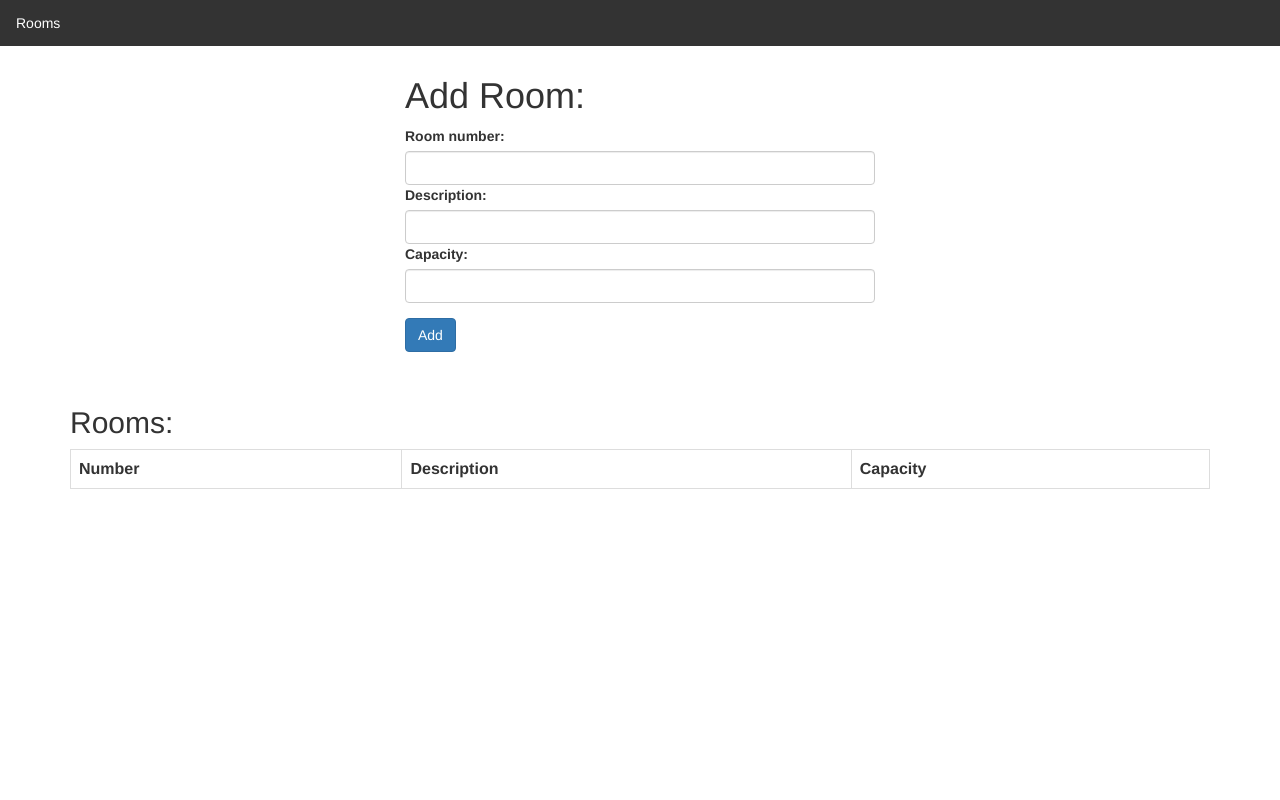
After one commit to Veljko97/TIM25-ISA_MRS, a Spring Boot app: page /admin/rooms.html in a window 1280 px wide. The commit adds this page. Run offline with Spring Boot 4, Linux system fonts and the light colour scheme; data that the repository does not hold is empty.

Commit message:
Izmena, brisanje i dodavanje soba

```diff
--- a/Rezervisi/src/main/java/siit/tim25/rezervisi/Controller/HotelController.java
+++ b/Rezervisi/src/main/java/siit/tim25/rezervisi/Controller/HotelController.java
@@ -1,6 +1,8 @@
 package siit.tim25.rezervisi.Controller;
 
 import java.util.List;
+
+import javax.servlet.http.HttpServletRequest;
 
 import org.springframework.beans.factory.annotation.Autowired;
 import org.springframework.http.HttpStatus;
@@ -11,9 +13,10 @@ import org.springframework.web.bind.annotation.PostMapping;
 import org.springframework.web.bind.annotation.RequestBody;
 import org.springframework.web.bind.annotation.RequestMapping;
 import org.springframework.web.bind.annotation.RestController;
-
 import siit.tim25.rezervisi.Beans.Hotel;
+import siit.tim25.rezervisi.Beans.Room;
 import siit.tim25.rezervisi.Services.HotelServices;
+import siit.tim25.rezervisi.Services.RoomServices;
 
 
 
@@ -24,6 +27,9 @@ public class HotelController {
 
 	@Autowired
 	private HotelServices hotelServices;
+
+	@Autowired
+	private RoomServices roomServices;
 
 	@PostMapping(path="/addHotel", consumes = MediaType.APPLICATION_JSON_VALUE)
 	public ResponseEntity<List<Hotel>> addHotel(@RequestBody Hotel hotel)  {
@@ -37,4 +43,44 @@ public class HotelController {
 		return new ResponseEntity<List<Hotel>>(hotelServices.findAll(),HttpStatus.OK);
 	}
 
+
+	@PostMapping(path="/addRoom", consumes = MediaType.APPLICATION_JSON_VALUE, produces = MediaType.APPLICATION_JSON_VALUE)
+	public ResponseEntity<List<Room>> addRoom (HttpServletRequest request, @RequestBody Room room) {
+		if(roomServices.findOneByRoomNumber(room.getRoomNumber())!=null)
+		{
+			return new ResponseEntity<List<Room>>(HttpStatus.BAD_REQUEST);
+		}
+		roomServices.save(room);
+		return new ResponseEntity<List<Room>>(roomServices.findAll(),HttpStatus.OK);
+	}
+
+	@PostMapping(path="/editRoom", consumes = MediaType.APPLICATION_JSON_VALUE, produces = MediaType.APPLICATION_JSON_VALUE)
+	public ResponseEntity<Room> editRoom(HttpServletRequest request, @RequestBody Room modifiedRoom)
+	{
+		modifiedRoom.setRoomID(Integer.parseInt(request.getParameter("id")));
+		Room room = roomServices.findOne(Integer.parseInt(request.getParameter("id")));
+		modifiedRoom.setRoomNumber(room.getRoomNumber());
+		modifiedRoom.setRoomDescription(room.getRoomDescription());
+		modifiedRoom.setRoomCapacity(room.getRoomCapacity());
+		return new ResponseEntity<Room>(roomServices.save(modifiedRoom), HttpStatus.OK);
+	}
+
+
+	@PostMapping(path="/removeRoom", produces = MediaType.APPLICATION_JSON_VALUE)
+	public void removeRoom (HttpServletRequest request,String roomID) {
+		Hotel hotel = hotelServices.findOne(Integer.parseInt(request.getParameter("id")));
+		hotel.getRoomList().remove(roomID);
+		hotelServices.save(hotel);
+	}
+
+	@GetMapping(path="/getRoom", produces = MediaType.APPLICATION_JSON_VALUE)
+	public ResponseEntity<Room> getAirline(HttpServletRequest request)
+	{
+		return new ResponseEntity<Room>(roomServices.findOne(Integer.parseInt(request.getParameter("index"))),HttpStatus.OK);
+	}
+
+	@GetMapping(path="/showRooms", produces = MediaType.APPLICATION_JSON_VALUE)
+	public ResponseEntity<List<Room>> showRooms(HttpServletRequest request) {
+		return new ResponseEntity<List<Room>>(roomServices.findAll(), HttpStatus.OK);
+	}
 }
--- a/Rezervisi/src/main/java/siit/tim25/rezervisi/Controller/VehicleController.java
+++ b/Rezervisi/src/main/java/siit/tim25/rezervisi/Controller/VehicleController.java
@@ -1,6 +1,6 @@
 package siit.tim25.rezervisi.Controller;
 
-import java.util.ArrayList;
+
 import java.util.List;
 
 import org.springframework.beans.factory.annotation.Autowired;
--- a/Rezervisi/src/main/java/siit/tim25/rezervisi/Services/AirLineServices.java
+++ b/Rezervisi/src/main/java/siit/tim25/rezervisi/Services/AirLineServices.java
@@ -1,10 +1,9 @@
 package siit.tim25.rezervisi.Services;
 
-import java.util.ArrayList;
+
 import java.util.List;
 
 import org.springframework.beans.factory.annotation.Autowired;
-import org.springframework.http.ResponseEntity;
 import org.springframework.stereotype.Component;
 import siit.tim25.rezervisi.Beans.AirLine;
 import siit.tim25.rezervisi.Repository.AirLineRepository;
--- a/Rezervisi/src/main/java/siit/tim25/rezervisi/Services/HotelServices.java
+++ b/Rezervisi/src/main/java/siit/tim25/rezervisi/Services/HotelServices.java
@@ -1,6 +1,6 @@
 package siit.tim25.rezervisi.Services;
 
-import java.util.ArrayList;
+
 import java.util.List;
 
 import org.springframework.beans.factory.annotation.Autowired;
--- a/Rezervisi/src/main/resources/application.properties
+++ b/Rezervisi/src/main/resources/application.properties
@@ -1,9 +1,9 @@
 server.port = 8888
 
 Spring DataSource
-spring.datasource.url = jdbc:mysql://localhost:3306/rezervisi?useSSL=false&createDatabaseIfNotExist=true
+spring.datasource.url = jdbc:mysql://localhost:3306/rezervisi?useSSL=false&createDatabaseIfNotExist=true&allowPublicKeyRetrieval=true
 spring.datasource.username =root
-spring.datasource.password =root
+spring.datasource.password =023023023ms
 
 #korisno ako je konekcija dugo u idle stanju
 spring.datasource.dbcp.test-while-idle = true
@@ -16,7 +16,7 @@ spring.jpa.show-sql = true
 
 #kreira tabele na osnovu anotacija @Entity i kada aplikacija zavrsi
 #sa radom dropuje ih
-spring.jpa.hibernate.ddl-auto = create-update
+spring.jpa.hibernate.ddl-auto = update
 
 #bira najbolje konvencije imenovanja za tabele i polja u bazi
 spring.jpa.hibernate.naming.strategy = org.hibernate.cfg.ImprovedNamingStrategy
--- a/Rezervisi/src/main/resources/static/admin/hotels.html
+++ b/Rezervisi/src/main/resources/static/admin/hotels.html
@@ -30,8 +30,7 @@
           <input type="text" class="form-control" id="hotelAddress">
           <label for="hotelDesc">Description:</label>
           <input type="text" class="form-control" id="hotelDescription">
-          <label for="roomConfig">Room configuration:</label>
-          <input type="text" class="form-control" id="roomConfig">
+          <label for="roomConfig"><a href="rooms.html">Room configuration</a></label>
         </div>
         <input class="btn btn-primary" type="submit" value="Add Hotel"><br><br>
       </form>
--- /dev/null
+++ b/Rezervisi/src/main/resources/static/admin/rooms.html
@@ -0,0 +1,45 @@
+<html>
+  <head>
+    <title>Manage Rooms</title>
+    <meta name="viewport" content="width=device-width, initial-scale=1">
+    <link rel="stylesheet" type="text/css" href="../css/nav.css">
+    <link rel="stylesheet" href="https://maxcdn.bootstrapcdn.com/bootstrap/3.4.0/css/bootstrap.min.css">
+    <script src="../js/jquery.min.js"></script>
+    <script src="../service/ajaxService.js"></script>
+    <script src="../model/model.js"></script>
+    <script src="../model/rooms.js"></script>
+    <script>
+      rooms.init();
+    </script>
+  </head>
+  <body>
+    <span id="message"></span>
+    <ul id="navigationBar">
+        <li><a href="/admin-hotel/rooms.html">Rooms</a></li>
+    </ul>
+    <div class="container" style="max-width: 500px">
+      <h1>Add Room:</h1>
+      <form id="roomsForm">
+        <div class="form-group">
+          <label for="roomNumber">Room number:</label>
+          <input type="text" class="form-control" id="roomNumber">
+          <label for="roomDescription">Description:</label>
+          <input type="text" class="form-control" id="roomDescription">
+          <label for="roomCapacity">Capacity:</label>
+          <input type="text" class="form-control" id="roomCapacity">
+        </div>
+        <input type="submit" class="btn btn-primary" value="Add"><br><br>
+      </form>
+    </div>
+    <div class="container">
+      <h2>Rooms:</h2>
+      <table class="table table-hover table-bordered" style="width:100%" id="roomsTable">
+        <tr>
+          <th>Room number</th>
+          <th>Description</th>
+          <th>Capacity</th>
+        </tr>
+      </table>
+    </div>
+  </body>
+</html>
--- /dev/null
+++ b/Rezervisi/src/main/resources/static/model/rooms.js
@@ -0,0 +1,44 @@
+function Rooms(attributes, urlApi) {
+  Model.call(this, attributes, urlApi);
+}
+
+Rooms.prototype = Object.create( Model.prototype );
+
+Rooms.prototype.bindEvents = function() {
+  $(document).on('submit', '#roomsForm', this.addCallback.bind(this));
+  $(document).on('submit', '#editRoomForm', this.addCallback.bind(this));
+
+}
+
+Rooms.prototype.showAll = function(data) {
+  var table = $("#roomsTable").first();
+  table.html("<tr><th>Number</th><th>Description</th><th>Capacity</th></tr>");
+  this.list = [];
+
+  for(var i = 0; i < data.length; i++) {
+    var room = data[i];
+    this.list.push(room);
+    table.html(table.html() + "<tr><td>"+ room.roomNumber + "</td><td>" + room.roomDescription + "</td><td>" + room.roomCapacity +"</td><td><a href=\"edit-room.html?id=" + i + "\">Edit</a></td><td><button id=\"removeRoomButton\" onClick=removeRoom('"+room.roomID+"')>Remove</button></td></tr>");
+  }
+}
+
+
+
+Rooms.prototype.showCallback = function(room) { // izvuce sve inpute i ubacuje u value inputa onoga sta menjamo, ocitava se kada se otvara stranica za edit
+	  if (room) {
+	    var inputs = $("input");
+	    for(var i = 0; i < inputs.length - 1; i++) {
+	      var input = inputs.eq(i);
+	      var inputName = input.attr("id");
+	      input.attr("value", room[inputName]);
+	    }
+	  }
+	  this.urlApi.edit = '/app/hotels/editRoom?id=' + room.roomID;
+	  $(document).on('submit','#editRoomForm', this.editCallback.bind(this));
+	}
+
+	Rooms.prototype.show = function(index) {
+	  ajaxService.GET('/app/hotels/getRoom?index=' + index, this.showCallback.bind(this));
+	}
+
+var rooms = new Rooms(['roomNumber', 'roomDescription','roomCapacity'], {'add': '/app/hotels/addRoom', 'showAll': '/app/hotels/showRooms', 'remove': '/app/hotels/removeRoom'});
```
Also changed, not shown: Rezervisi/src/main/java/siit/tim25/rezervisi/Beans/Hotel.java (+41 -10 lines), Rezervisi/src/main/java/siit/tim25/rezervisi/Beans/HotelRoom.java (added, +70 -0 lines), Rezervisi/src/main/java/siit/tim25/rezervisi/Beans/Room.java (added, +93 -0 lines), Rezervisi/src/main/java/siit/tim25/rezervisi/Controller/FlightController.java (+2 -6 lines), Rezervisi/src/main/java/siit/tim25/rezervisi/Repository/RoomRepository.java (added, +13 -0 lines), Rezervisi/src/main/java/siit/tim25/rezervisi/Services/RoomServices.java (added, +36 -0 lines), Rezervisi/src/main/resources/static/admin/edit-room.html (added, +42 -0 lines).
